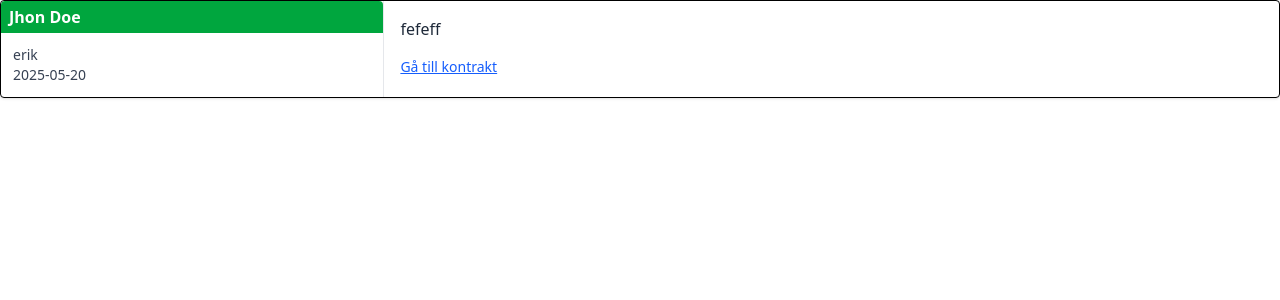
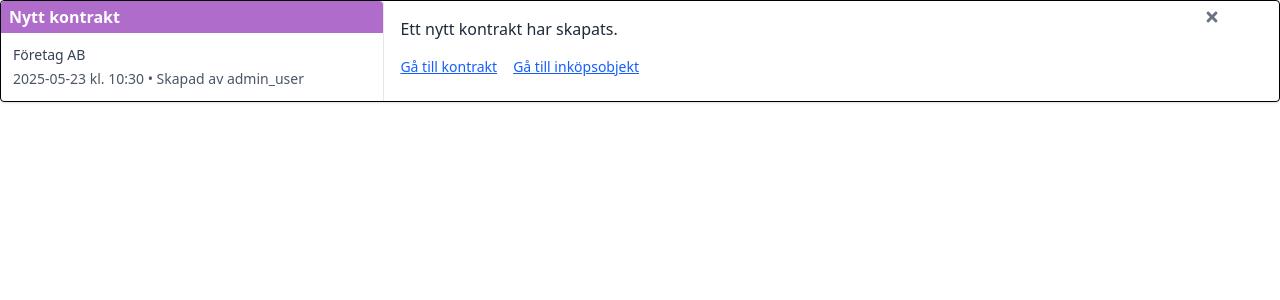
Before and after one commit to thallberg/react-apps, a React (Vite) app: page / in a window 1280 px wide. Shown: the top 300 px of the page. Built offline with nearby package versions, Linux system fonts and the light colour scheme.

Commit message:
statsusicon

```diff
--- a/src/App.tsx
+++ b/src/App.tsx
@@ -6,14 +6,20 @@ function App() {
 
   return (
     <>
-    <NewsItem
-    color="green"
-    title="Jhon Doe"
-    user="erik"
-    date="2025-05-20"
-    linkContract="hfeihfwefhwef"
-    content="fefeff"
-    />
+<NewsItem
+  color="purple"
+  title="Nytt kontrakt"
+  user="Företag AB"
+  createdBy="admin_user"
+  date="2025-05-23"
+  time="10:30"
+  content="Ett nytt kontrakt har skapats."
+  linkContract="https://example.com/contract"
+  linkPurchase="https://example.com/purchase"
+  onDelete={() => console.log("Raderat")}
+/>
+
+
     </>
   );
 }
--- a/src/status-icon-label/StatusIconLabel.tsx
+++ b/src/status-icon-label/StatusIconLabel.tsx
@@ -5,7 +5,9 @@ interface NewsItemProps {
   color: "green" | "red" | "purple" | "blue" | "darkpurple";
   title: string;
   user: string;
+  createdBy: string;
   date: string;
+  time?: string;
   content: string;
   linkContract?: string;
   linkPurchase?: string;
@@ -30,7 +32,9 @@ export function NewsItem({
   color,
   title,
   user,
+  createdBy,
   date,
+  time,
   content,
   linkContract,
   linkPurchase,
@@ -42,9 +46,13 @@ export function NewsItem({
       {/* Vänster sektion */}
       <div className="w-[30%] flex flex-col border-r border-gray-200">
         <div className={colorStyles({ color })}>{title}</div>
-        <div className="p-3 text-sm text-gray-700">
+        <div className="p-3 text-sm text-gray-700 flex flex-col gap-1">
           <p>{user}</p>
-          <p>{date}</p>
+          <div className="text-gray-600">
+            <span>{date}</span>
+            {time && <span> kl. {time}</span>}
+            <span> • Skapad av {createdBy}</span>
+          </div>
         </div>
       </div>
 
```
